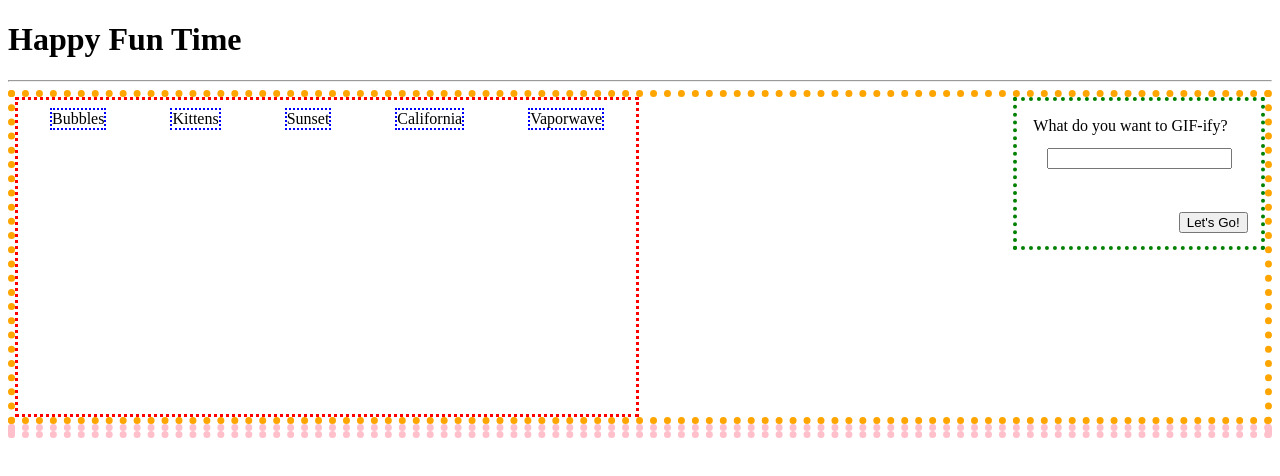
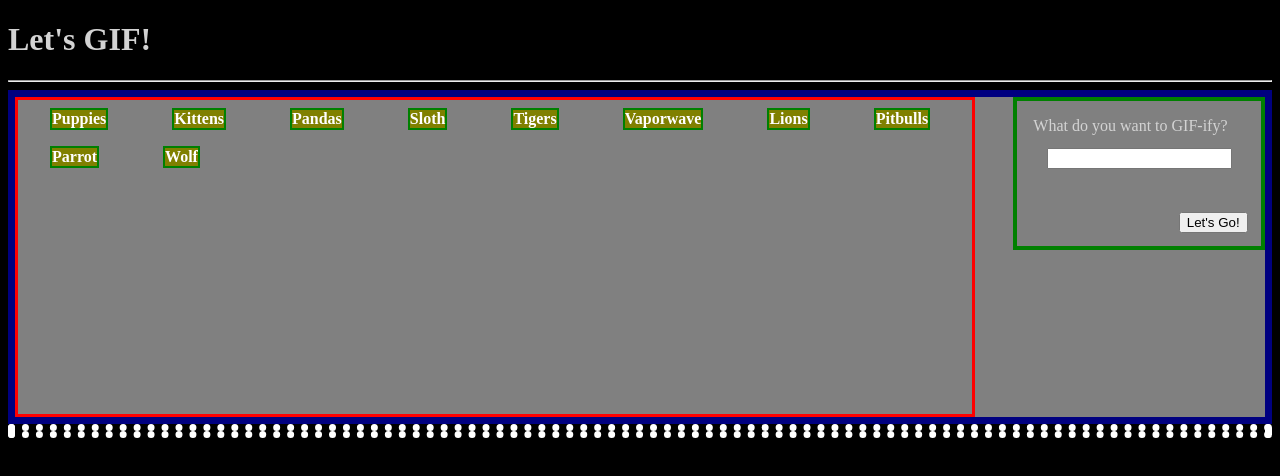
Before and after one commit to Gr8ChairmanMeow/GifTastic, a plain HTML site: page index.html in a window 1280 px wide. Drawn offline with nearby package versions, Linux system fonts and the light colour scheme.

Commit message:
Added add'l CSS styling and HTML.

```diff
--- a/index.html
+++ b/index.html
@@ -2,13 +2,13 @@
 <html lang="en">
 <head>
 	<meta charset="UTF-8">
-	<title>Super Duper!</title>
+	<title>GifTastic!</title>
 	<link rel="stylesheet" type="text/css" href="style.css">
 </head>
 <body>
 	<div id="container">
 
-		<div id="header"><h1>Happy Fun Time</h1></div>
+		<div id="header"><h1>Let's GIF!</h1></div>
 
 		<hr>
 
--- a/logic.js
+++ b/logic.js
@@ -1,5 +1,5 @@
 var da_Obj = {
-	mah_buttons: ["Bubbles","Kittens","Sunset","California","Vaporwave"],
+	mah_buttons: ["Puppies","Kittens","Pandas","Sloth","Tigers","Vaporwave","Lions","Pitbulls","Parrot","Wolf"],
 	gimme_buttons: function(Arr){
 
 		$("#da_buttons").empty();
@@ -51,7 +51,7 @@ var da_Obj = {
 		}
 		else{
 
-			alert("My guy, dead ass this already in the array!");
+			alert("Already in the array!");
 
 		}
 
@@ -64,7 +64,7 @@ var da_Obj = {
 		else{
 			return false;
 		}
-	},//create me obselete, might remove.
+	},//create me obselete, might remove. Update: leaving for reference.
 	query_me: function(query){
 
 		var queryURL = "http://api.giphy.com/v1/gifs/search?q=" + query + "&api_key=77a0da655a8449369635934c78d5ec4b&rating=g&limit=10";
@@ -102,18 +102,6 @@ var da_Obj = {
 
 			$("#da_ajax").append(mo_div);
 
-            /*if(obj === "Poster"){
-
-              response[obj] = "<img src='" + response[obj] +"' alt='" + movie + "'>"
-
-            }
-
-            if(obj === "Ratings"){
-
-              response[obj] = JSON.stringify(response[obj]);
-
-            };*/
-
             //this is useful info when uncommented
             //$("#movies-view").append(obj + ": " + response[obj] + "<br>");
             //console.log(obj + ": " + response.data[obj].images.fixed_height.url + "; "
@@ -126,18 +114,18 @@ var da_Obj = {
 	},
 
 };//end of da_Obj
-//console.log("Test")
 
 $(document).on("click",".me_button",function(){
 
-	//console.log("Been clicked, my guy!");
+	//console.log("Been clicked!");
 
 	$("#da_ajax").html("");
 
 	var dis_text = $(this).text()
 
 	da_Obj.query_me(dis_text)
-	//test to see if this ajax result already exists
+
+	//test to see if this ajax result already exists Update: obselete but useful code
 
 	//var test = $("#da_ajax").children().text();
 
@@ -180,11 +168,7 @@ $(document).on("click",".me_button",function(){
 
 $(document).on("click","#form_button",function(){
 
-	//console.log("Dead ass, don't click me again!")
-
 	var title = da_Obj.titleCase($("#da_input").val().trim());
-
-	//console.log("Ayo MA! Check this out: " + title);
 
 	da_Obj.push_Me_Maybe(title);
 
@@ -218,7 +202,7 @@ $(document).on("click",".make_me_move",function(){
 		$(this).attr("not_moving",true);
 
 	}
-	//console.log($(this).attr("not_moving"));
+	//console.log($(this).attr("not_moving")); Check to see if boolean logic is working
 
 });
 
--- a/style.css
+++ b/style.css
@@ -1,19 +1,27 @@
 *{
 	box-sizing:border-box;
+}
+
+body{
+	background:black;
+	color:lightgrey;
 }
 
 /*classes below*/
 .me_button{
 	position:relative;
+	background:#808000;
+	color:white;
+	font-weight:bold;
 	float:left;
-	border:blue dotted 2px;
+	border:green solid 2px;
 	margin:0.5em 2em;
 }
 
 .ajax_result{
 	position:relative;
 	float:left;
-	border:pink dotted 6px;
+	border:pink solid 6px;
 	margin:0.5em 2em;
 }
 
@@ -21,14 +29,15 @@
 
 #body{
 
-	border:orange dotted 7px;
+	border:#000080 solid 7px;
 	overflow:auto;
+	background:grey;
 
 }
 
 #da_ajax{
 
-	border:pink dotted 7px;
+	border:white dotted 7px;
 	overflow:auto;
 
 }
@@ -36,8 +45,9 @@
 #da_buttons{
 	position:relative;
 	height:20em;
-	border:red dotted 3px;
+	border:red solid 3px;
 	float:left;
+	width:60em;
 }
 
 #da_input{
@@ -56,5 +66,5 @@
 #mo_buttons{
 	position:relative;
 	float:right;
-	border:green dotted 4px;
+	border:green solid 4px;
 }
```
